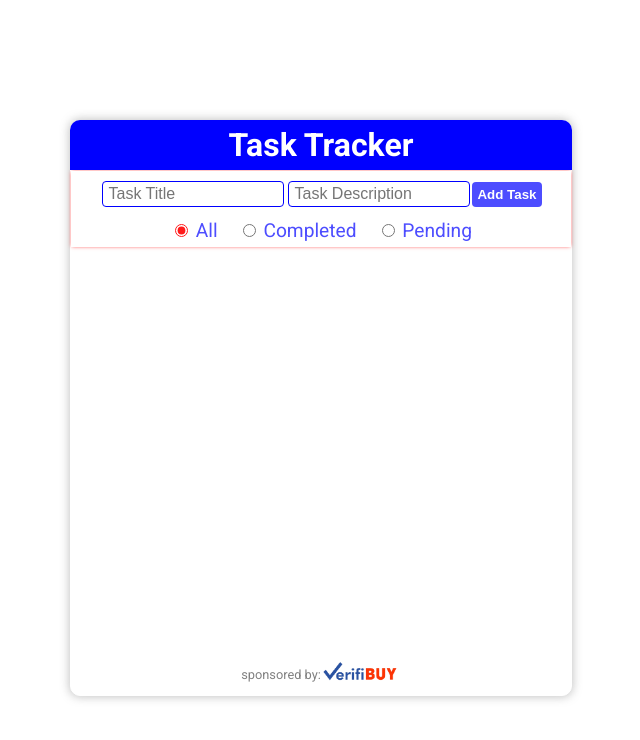
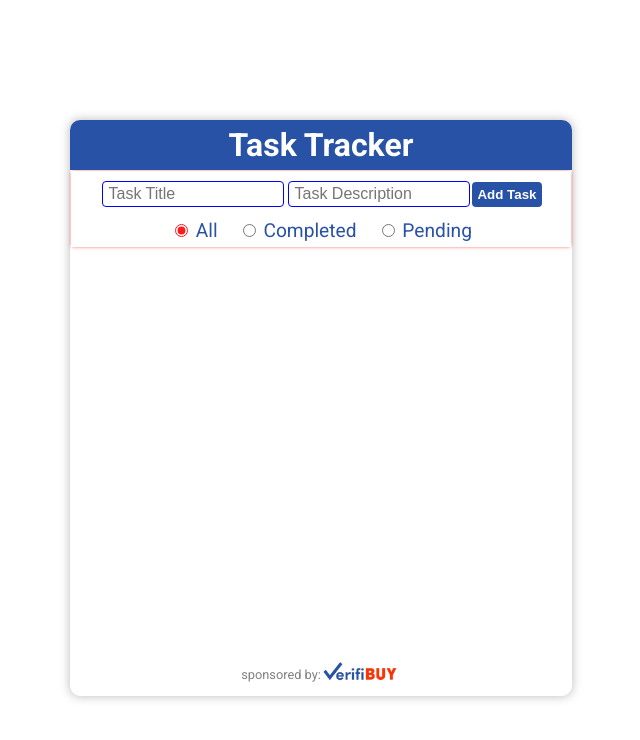
Before and after one commit to kapaintsil/task-tracker-app, a React (Create React App) app: page / in a window 1280 px wide. Shown: the top 740 px of the page, without its empty margins (319-959 px from the left). Built offline with nearby package versions, Linux system fonts and the light colour scheme.

Commit message:
changed the color of the app header

```diff
--- a/src/App.css
+++ b/src/App.css
@@ -19,7 +19,7 @@
 /* Styling for the header */
 header {
   height: 50px;
-  background-color: blue;
+  background-color: var(--primary-blue-color);
   border-radius: 10px 10px 0 0;
   color: white;
   position: absolute;
--- a/src/index.css
+++ b/src/index.css
@@ -8,7 +8,7 @@
 /* Define CSS variables for primary colors */
 :root {
   --primary-red-color: rgb(255, 26, 26);
-  --primary-blue-color: rgb(77, 77, 255);
+  --primary-blue-color: rgb(40, 82, 166);
   --button-hover-color: rgb(51, 51, 255);
 }
 
```
